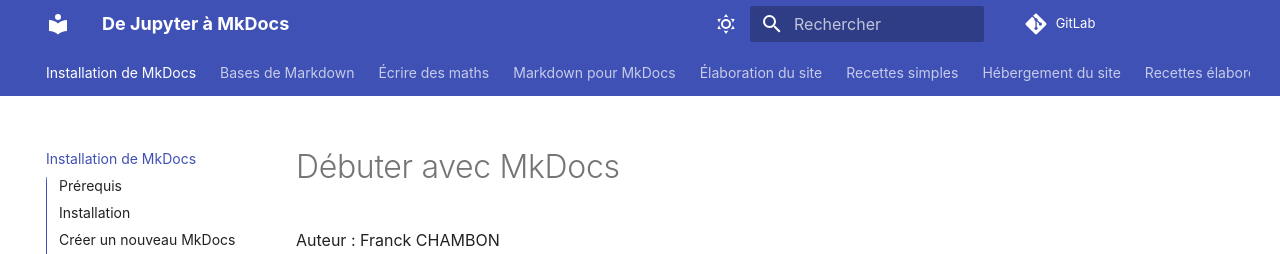
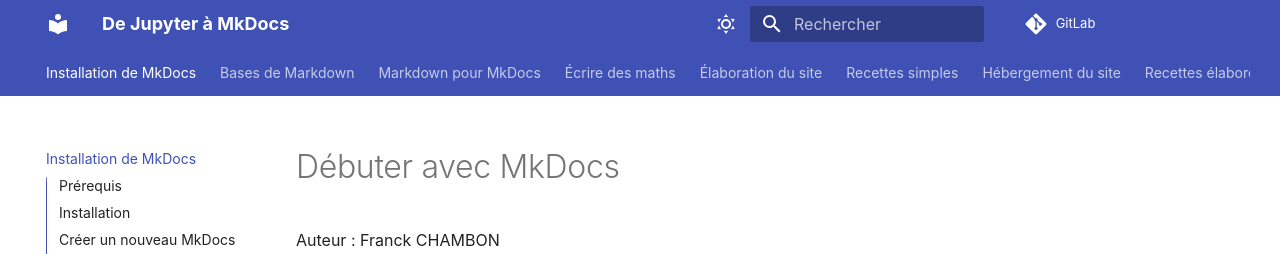
Before and after one commit to lilabidi/Learn-mkdocs, an MkDocs documentation site: the page built from docs/index.md, in a window 1280 px wide and 900 px high. Shown: the top 254 px of the window. Built offline with MkDocs 1.6.1 and Material for MkDocs 9.7.7, drawn with Linux system fonts in a browser that asks for light colours; emoji names are drawn with the system emoji font; comment, search, counter and statistics services are not loaded; some of the changed lines change nothing that is shown.

Commit message:
change nav

```diff
--- a/mkdocs.yml
+++ b/mkdocs.yml
@@ -10,8 +10,8 @@
 nav:
   - "Installation de MkDocs": index.md
   - "Bases de Markdown": markdown-bases.md
+  - "Markdown pour MkDocs": markdown-mkdocs.md
   - "Écrire des maths": maths.md
-  - "Markdown pour MkDocs": markdown-mkdocs.md
   - "Élaboration du site": setup-mkdocs.md
   - "Recettes simples": recettes_1.md
   - "Hébergement du site": gitlab-mkdocs.md
```
